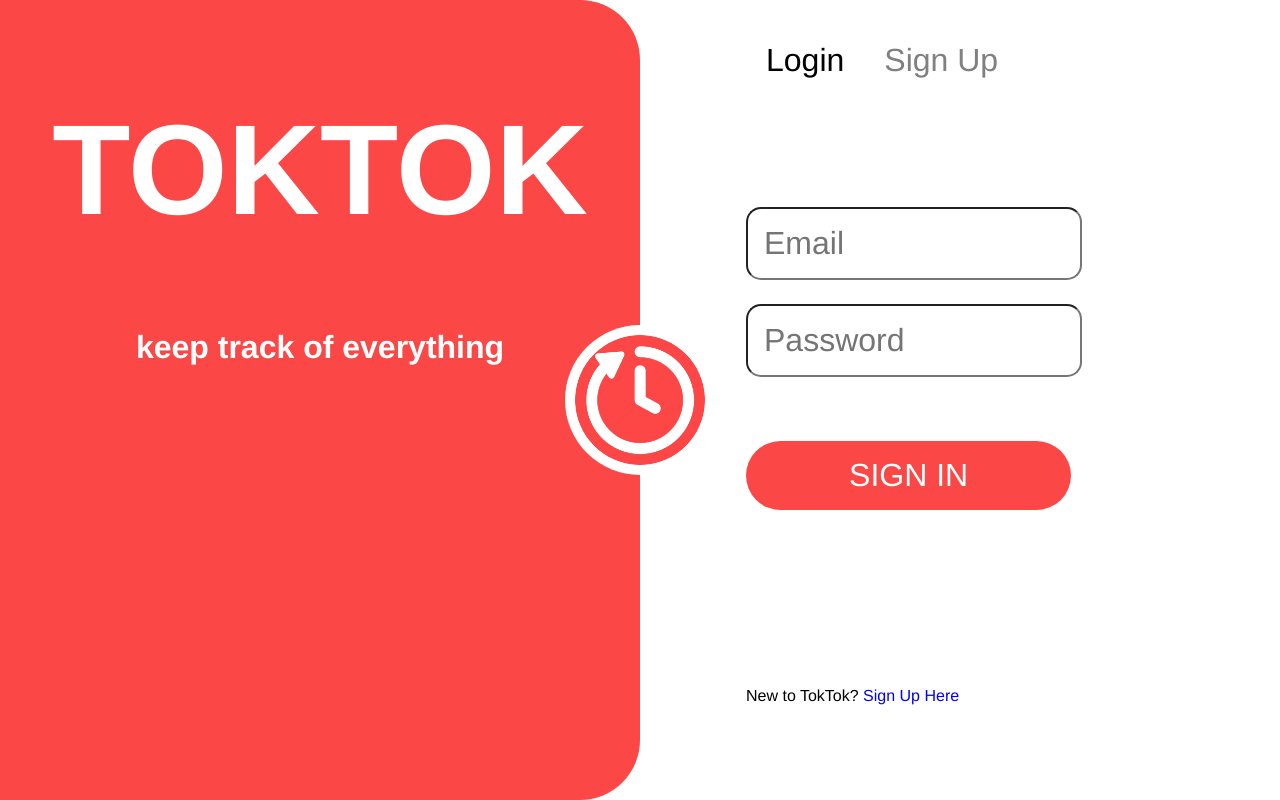
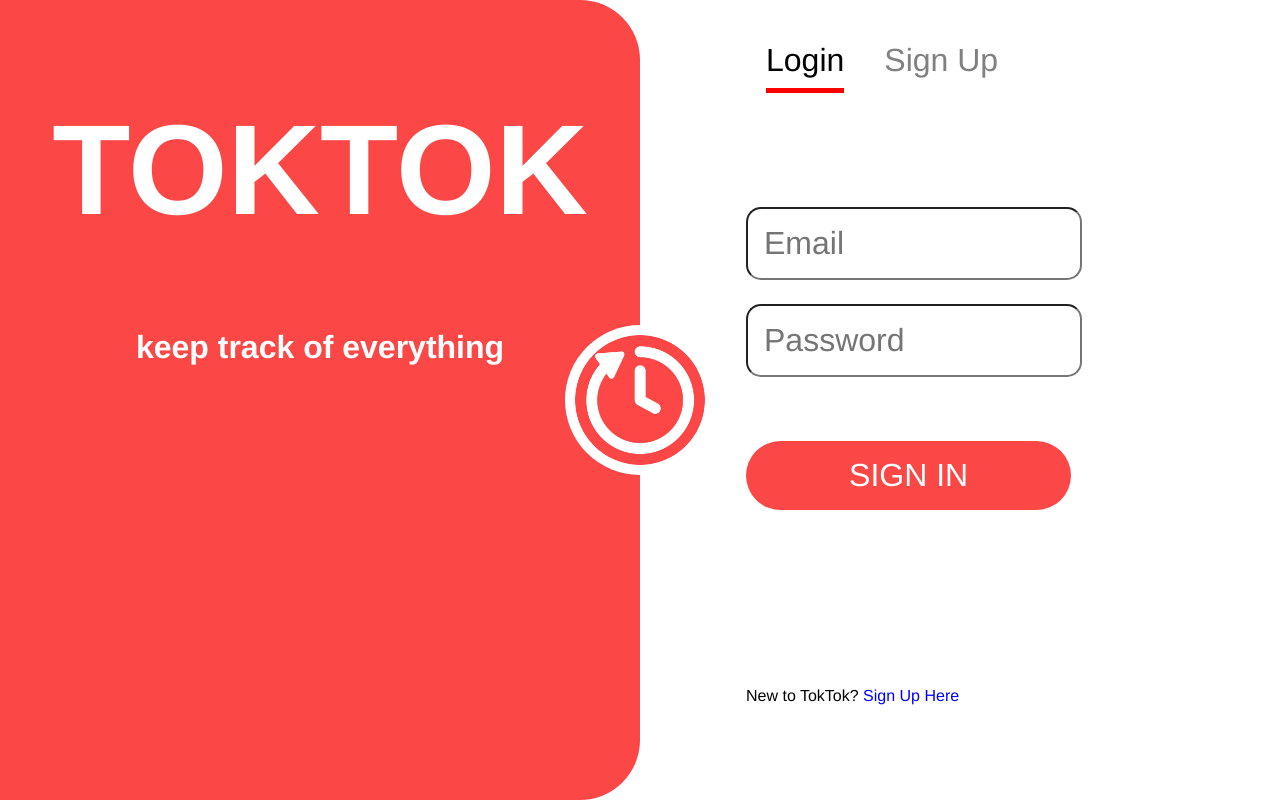
Before and after one commit to rdeepak2002/TokTok, a React (Create React App) app in the folder front/: page / in a window 1280 px wide. Built offline with nearby package versions, Linux system fonts and the light colour scheme.

Commit message:
updated css of login page

```diff
--- a/front/src/pages/LoginPage.js
+++ b/front/src/pages/LoginPage.js
@@ -36,11 +36,11 @@ class LoginPage extends React.Component {
     else {
       const Navbar = () => (
         <div className='navbar'>
-          <div onClick={this.showLoginPage} className='navbar-item clickable' style={{color: this.state.loginBtnColor}}>
+          <div onClick={this.showLoginPage} className={`navbar-item clickable ${showLoginPage ? "bottomBorder" : "noBottomBorder"}`} style={{color: this.state.loginBtnColor}}>
             Login
           </div>
 
-          <div onClick={this.showSignUpPage} className='navbar-item clickable' style={{color: this.state.signUpBtnColor}}>
+          <div onClick={this.showSignUpPage} className={`navbar-item clickable  ${showLoginPage ? "noBottomBorder" : "bottomBorder"}`} style={{color: this.state.signUpBtnColor}}>
             Sign Up
           </div>
         </div>
--- a/front/src/styles/LoginPage.css
+++ b/front/src/styles/LoginPage.css
@@ -52,7 +52,6 @@ form > input {
 }
 
 .centerColumnItems {
-  text-align: center;
   align-items: center;
 }
 
@@ -63,11 +62,13 @@ form > input {
 .logoTitle {
   color: white;
   font-size: 8rem;
+  text-align: center;
 }
 
 .logoSubtitle {
   color: white;
   font-size: 2rem;
+  text-align: center;
 }
 
 .logoImage {
@@ -96,6 +97,15 @@ form > input {
   font-style: bold;
 }
 
+.bottomBorder {
+  padding-bottom: 10px;
+  border-bottom: 5px solid red;
+}
+
+.noBottomBorder {
+  padding-bottom: 10px;
+}
+
 .clickable:hover {
   cursor: pointer;
 }
```
Also changed, not shown: 12 other files (tests, documents, lock files or other folders).
